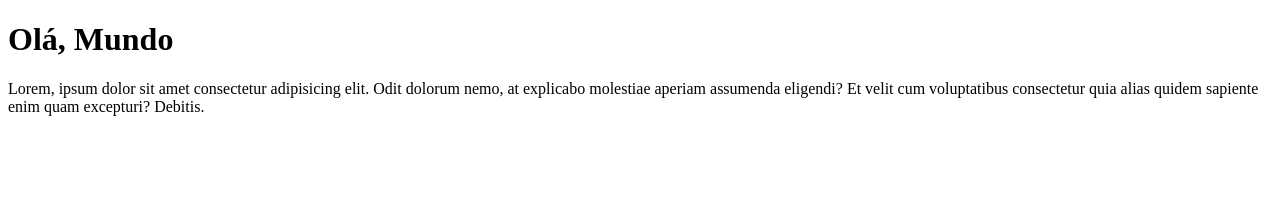
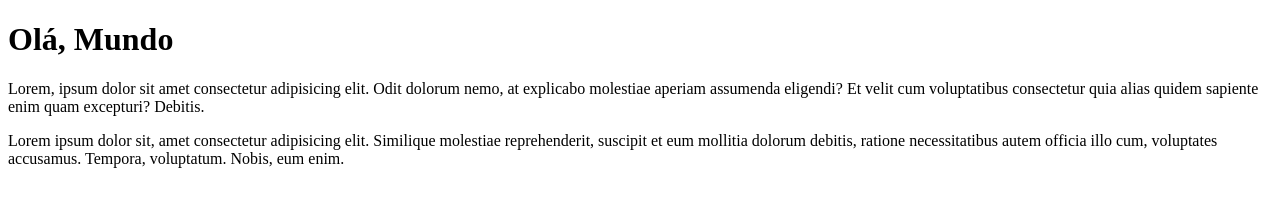
Before and after one commit to raphael-sanches/Ola-Mundo, a plain HTML site: page site-exemplo/index.html in a window 1280 px wide. Drawn offline with Linux system fonts and the light colour scheme.

Commit message:
Update index.html

```diff
--- a/site-exemplo/index.html
+++ b/site-exemplo/index.html
@@ -10,5 +10,6 @@
 </body>
 <h1>Olá, Mundo</h1>
 <p>Lorem, ipsum dolor sit amet consectetur adipisicing elit. Odit dolorum nemo, at explicabo molestiae aperiam assumenda eligendi? Et velit cum voluptatibus consectetur quia alias quidem sapiente enim quam excepturi? Debitis.</p>
+<p>Lorem ipsum dolor sit, amet consectetur adipisicing elit. Similique molestiae reprehenderit, suscipit et eum mollitia dolorum debitis, ratione necessitatibus autem officia illo cum, voluptates accusamus. Tempora, voluptatum. Nobis, eum enim.</p>
 <body>
 </html>
```
